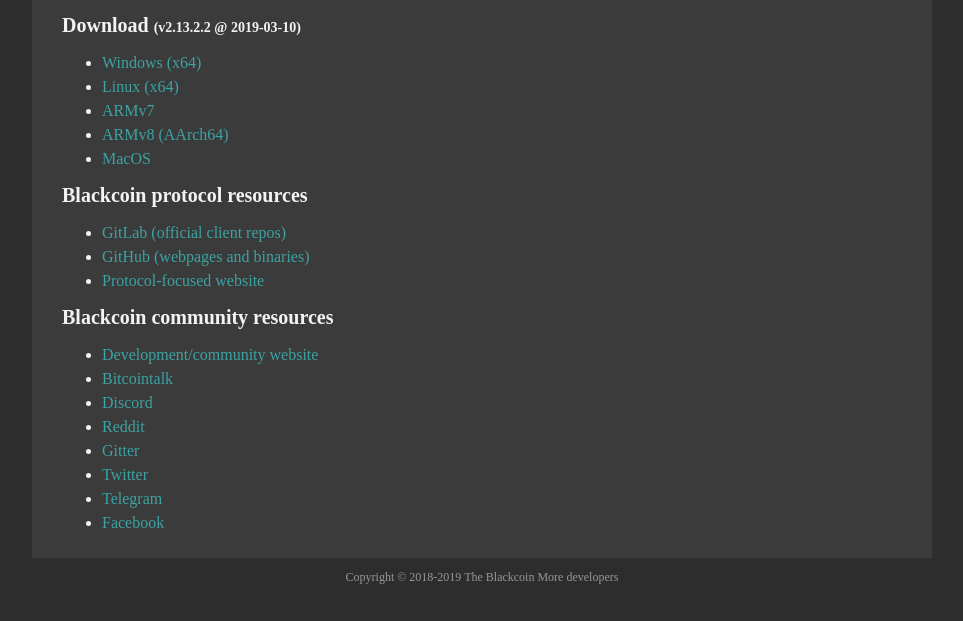
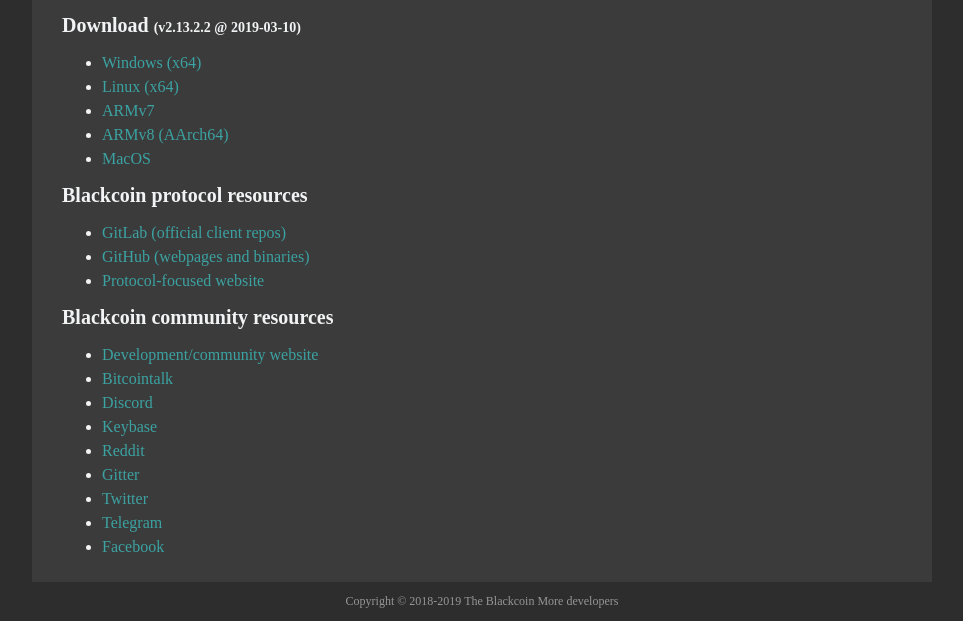
Before and after one commit to TheProverb/TheProverb.github.io, a plain HTML site: page index.htm in a window 1280 px wide. Shown: the part 284-905 px from the top of the page, without its empty margins (158-1121 px from the left). Before the commit the page ends 881 px from the top, so only its background shows below. Drawn offline with Linux system fonts and the light colour scheme.

Commit message:
Update index.htm

```diff
--- a/index.htm
+++ b/index.htm
@@ -48,6 +48,7 @@
         <li><a href="https://blackcoin.nl/">Development/community website</a></li>
         <li><a href="https://bitcointalk.org/index.php?topic=3017838.new#new">Bitcointalk</a></li>
         <li><a href="https://discord.gg/rZnhcwf/">Discord</a></li>
+        <li><a href="https://keybase.io/team/blackcoin">Keybase</a></li>
         <li><a href="http://www.reddit.com/r/blackcoin">Reddit</a></li>
         <li><a href="https://gitter.im/BlackCoin_Hub/">Gitter</a></li>
         <li><a href="https://twitter.com/BlackcoinOrg">Twitter</a></li>
```
